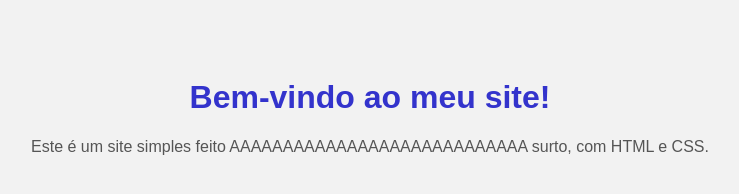
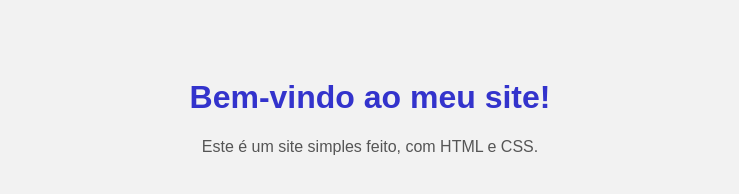
Before and after one commit to KeversonCaldr/Reposit-rio-X, a plain HTML site: page index.html in a window 1280 px wide. Shown: the whole page, without its empty margins (270-1009 px from the left). Drawn offline with Linux system fonts and the light colour scheme.

Commit message:
Atualização

```diff
--- a/index.html
+++ b/index.html
@@ -8,6 +8,6 @@
 </head>
 <body>
   <h1>Bem-vindo ao meu site!</h1>
-  <p>Este é um site simples feito AAAAAAAAAAAAAAAAAAAAAAAAAAAA surto, com HTML e CSS.</p>
+  <p>Este é um site simples feito, com HTML e CSS.</p>
 </body>
 </html>
```
